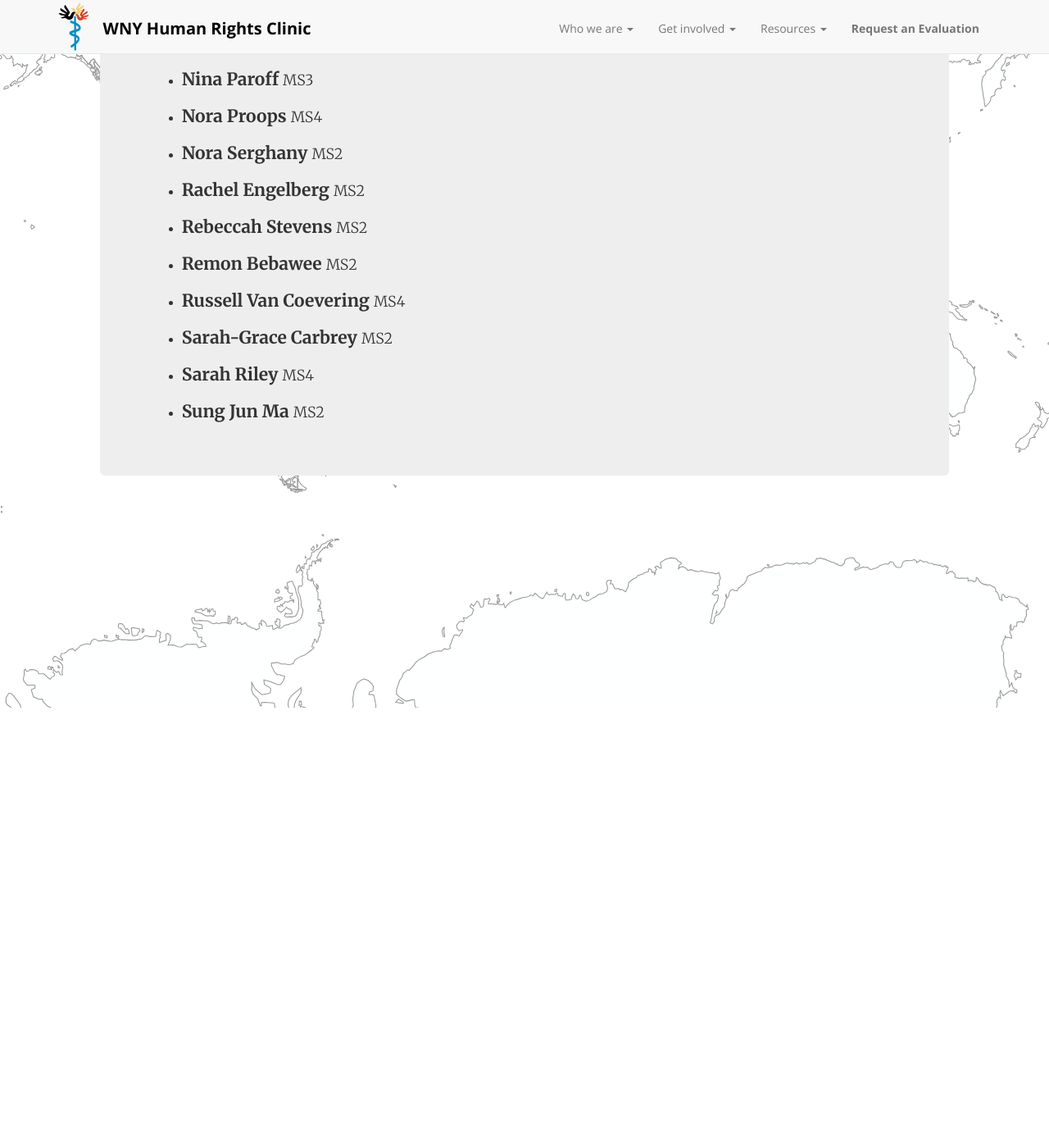
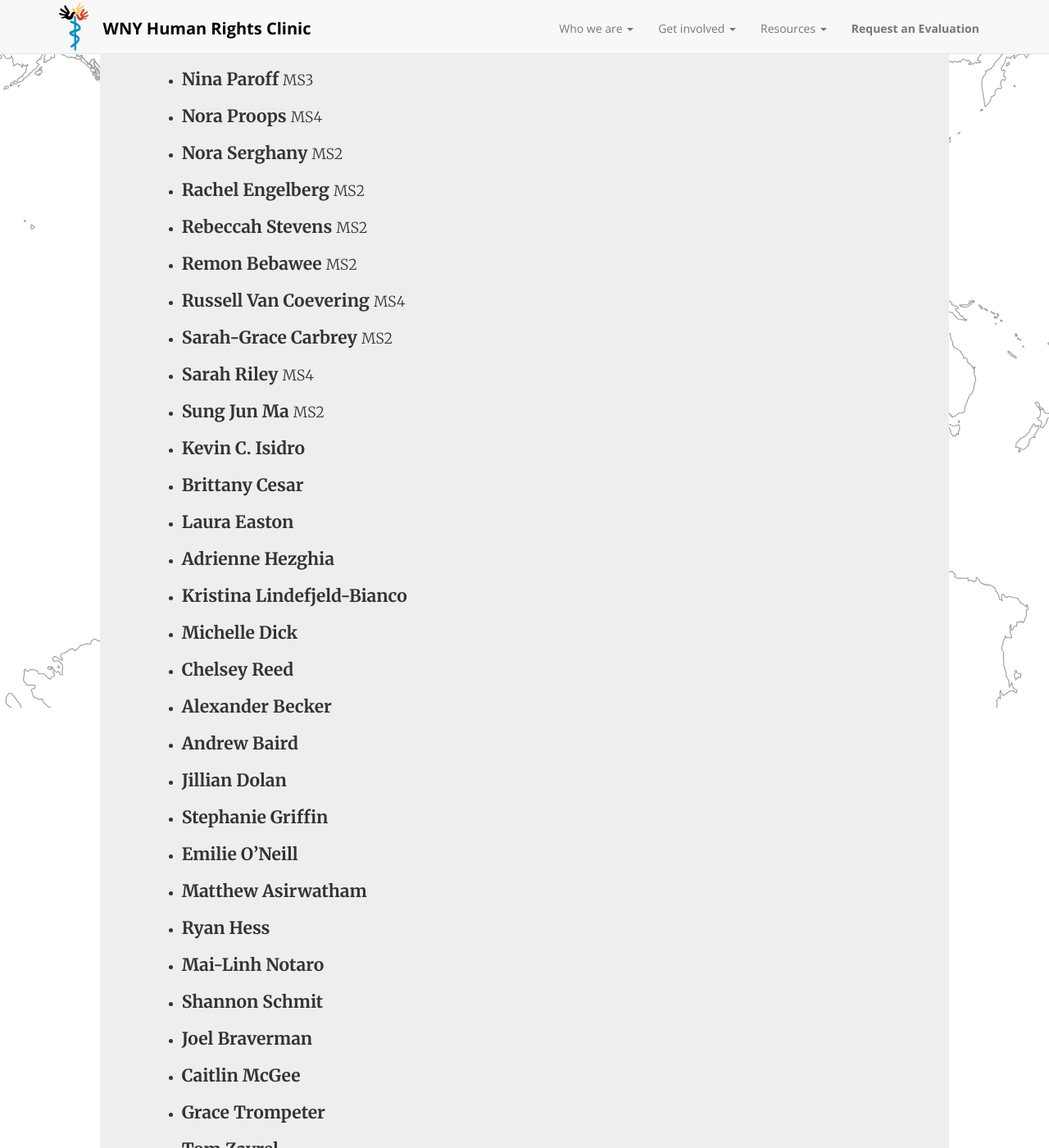
Before and after one commit to bquarant/wnyhrc, a Jekyll site: the page built from volunteers.md, in a window 1280 px wide and 1400 px high, scrolled down 1521 px. Shown: the whole window at 82% size. Built offline with Jekyll 4.4.1, drawn with Linux system fonts in a browser that asks for light colours; comment, search, counter and statistics services are not loaded; some of the changed text lies outside the part shown.

Commit message:
Add list of volunteers from Nov 14 HRI Training

```diff
--- a/volunteers.md
+++ b/volunteers.md
@@ -69,3 +69,83 @@ permalink: /volunteers/
 - **Sarah Riley** <small>MS4</small>
 
 - **Sung Jun Ma** <small>MS2</small>
+
+- **Kevin C. Isidro**
+
+- **Brittany Cesar**
+
+- **Laura Easton**
+
+- **Adrienne Hezghia**
+
+- **Kristina Lindefjeld-Bianco**
+
+- **Michelle Dick**
+
+- **Chelsey Reed**
+
+- **Alexander Becker**
+
+- **Andrew Baird**
+
+- **Jillian Dolan**
+
+- **Stephanie Griffin**
+
+- **Emilie O'Neill**
+
+- **Matthew Asirwatham**
+
+- **Ryan Hess**
+
+- **Mai-Linh Notaro**
+
+- **Shannon Schmit**
+
+- **Joel Braverman**
+
+- **Caitlin McGee**
+
+- **Grace Trompeter**
+
+- **Tom Zavrel**
+
+- **Kira Murphy**
+
+- **Colleen Curtin**
+
+- **Caroline Gorka**
+
+- **Joelle Hartke**
+
+- **Pavitra Srinivasan**
+
+- **Nirva Kudyan**
+
+- **Aarti Agarwal**
+
+- **Tom Fuchs**
+
+- **Beverly Holtz**
+
+- **Kateryna Kolesnikova**
+
+- **Erin Frost**
+
+- **Neil Basumallik**
+
+- **Kailyn Violanti**
+
+- **Alison Edwards**
+
+- **Ashley Smith**
+
+- **Eva Zimmerman**
+
+- **Shannon Tierney**
+
+- **LaVerne Thompson**
+
+- **Seth Levy**
+
+- **Moudi Hubeishy**
```
